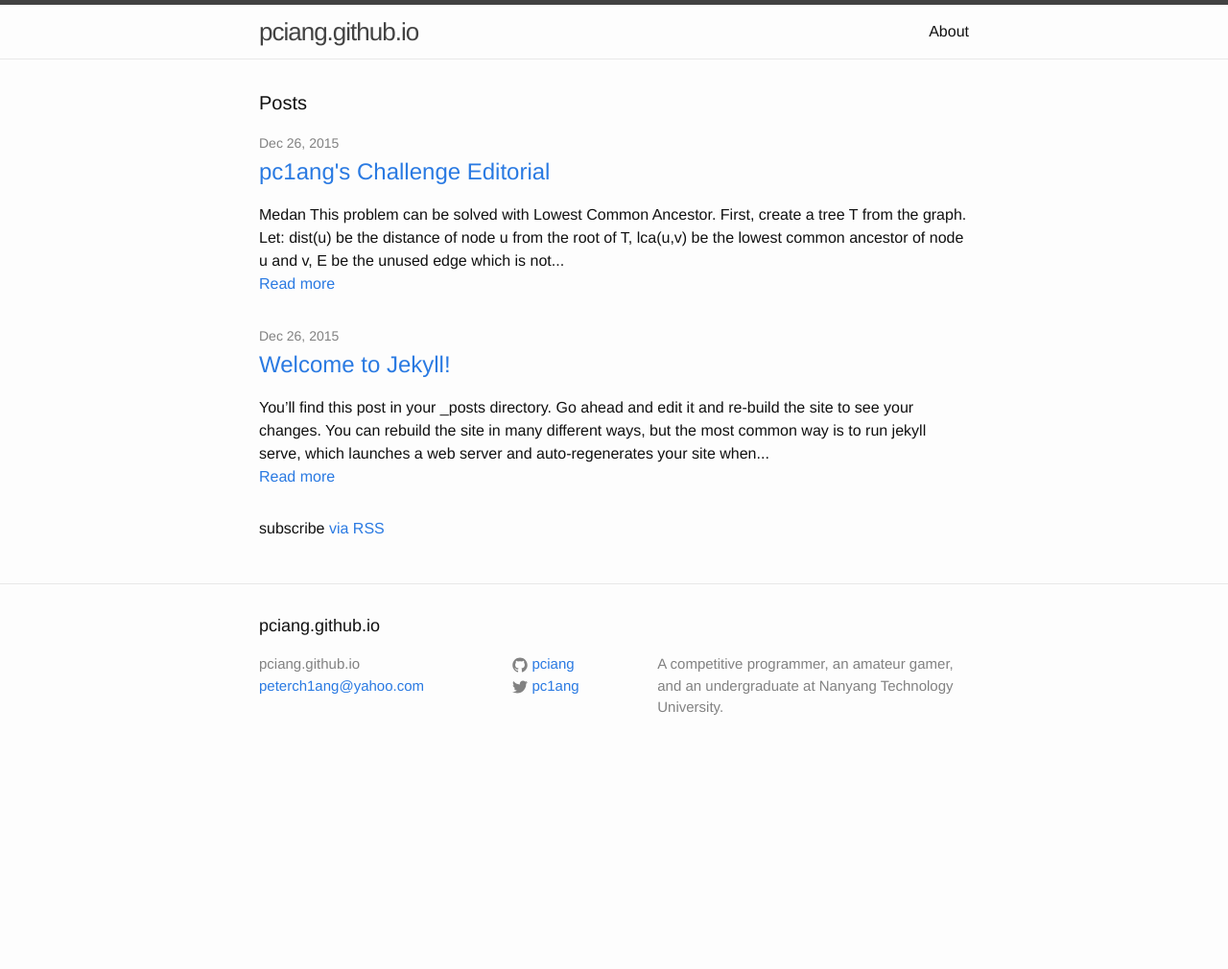
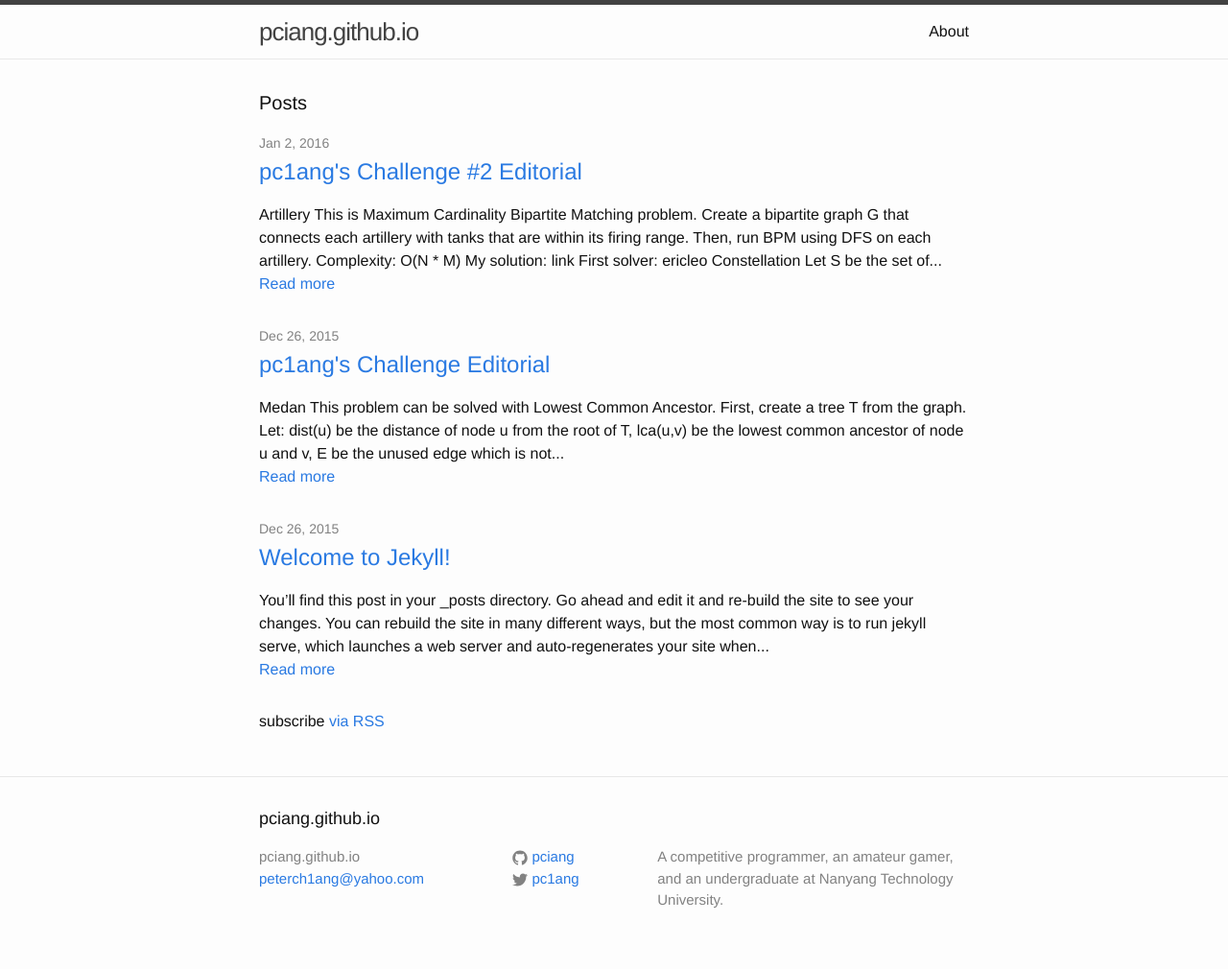
Before and after one commit to pciang/pciang.github.io, a Jekyll site: the page built from index.html, in a window 1280 px wide. Shown: the whole page at 96% size. Built offline with Jekyll 4.4.1, drawn with Linux system fonts in a browser that asks for light colours; before the commit the page ends 900 px from its top, so only the background shows below that.

Commit message:
Added editorial for challenge #2

```diff
--- a/_includes/head.html
+++ b/_includes/head.html
@@ -9,4 +9,5 @@
   <link rel="stylesheet" href="{{ "/css/main.css" | prepend: site.baseurl }}">
   <link rel="canonical" href="{{ page.url | replace:'index.html','' | prepend: site.baseurl | prepend: site.url }}">
   <link rel="alternate" type="application/rss+xml" title="{{ site.title }}" href="{{ "/feed.xml" | prepend: site.baseurl | prepend: site.url }}">
+  <script src="http://cdn.mathjax.org/mathjax/latest/MathJax.js?config=TeX-AMS-MML_HTMLorMML" type="text/javascript"></script>
 </head>
--- a/_posts/2015-12-27-welcome-to-jekyll.markdown
+++ b/_posts/2015-12-27-welcome-to-jekyll.markdown
@@ -2,7 +2,7 @@
 layout: post
 title:  "Welcome to Jekyll!"
 date:   2015-12-27 00:26:10 +0700
-categories: jekyll update
+categories: blog
 excerpt_separator: <!--more-->
 ---
 You’ll find this post in your `_posts` directory. Go ahead and edit it and re-build the site to see your changes. You can rebuild the site in many different ways, but the most common way is to run `jekyll serve`, which launches a web server and auto-regenerates your site when a file is updated.
--- /dev/null
+++ b/_posts/2016-01-02-pc1angs-challenge2-editorial.markdown
@@ -0,0 +1,53 @@
+---
+layout: post
+title:  "pc1ang's Challenge #2 Editorial"
+date:   2016-01-2 23:59:00 +0700
+categories: blog
+excerpt_separator: <!--more-->
+---
+
+### [Artillery][artillery]
+
+This is [Maximum Cardinality Bipartite Matching][MCBM] problem. Create a bipartite graph `G` that connects each artillery with tanks that are within its firing range. Then, run BPM using DFS on each artillery.
+
+Complexity: `O(N * M)` <br />
+My solution: [link](https://www.hackerrank.com/contests/pc1angs-challenge-2/challenges/artillery/submissions/code/4407517)<br />
+First solver: [ericleo][ericleo]
+
+---
+
+### [Constellation][constellation]
+
+Let `S` be the set of all geometry lines that pass through every pair of stars. We need to choose a subset `T` of parallel lines from `S` which has the maximum `|T|`.
+
+We can first create an array of geometry lines from all pair of stars. The triplet $$ (A, B, C) $$ for each line $$ Ax + By + C = 0 $$ is as follow:
+
+$$ dx = x_i - x_j; \ dy = y_i - y_j $$
+
+$$ A = dy; \ B = -dx; \ C = -x_i * dy + y_i * dx $$
+
+The tricky part is that two identical lines may have different triplet $$ (A, B, C) $$. Be sure to simplify every triplet to $$ (A / k, B / k, C / k) $$, where $$ k = gcd(A, B, C) $$. Also, a line with triplet $$ (A, B, C) $$ is identical with another line with triplet $$ (-A, -B, -C) $$.
+
+When you have generate all triplets from each pair of stars, sort them and remove duplicates. Then, you should be able to search the maximum number of parallel lines that can be formed.
+
+Complexity: `O(N^2 lg N)` <br />
+Prabowo's solution: [link](https://www.hackerrank.com/contests/pc1angs-challenge-2/challenges/constellation/submissions/code/4407607) <br />
+No first solver
+
+---
+
+### [Soda Drink][soda-drink]
+
+Easiest problem in the contest. Just binary search the answer, but look out for $$ k = 1 $$ (most people missed this).
+
+Complexity: $$ O( T \ log_kN) $$<br />
+My solution: [link](https://www.hackerrank.com/contests/pc1angs-challenge-2/challenges/soda-drink/submissions/code/4406528)<br />
+First solver: [kenrick95][kenrick95]
+
+[artillery]: https://www.hackerrank.com/contests/pc1angs-challenge-2/challenges/artillery
+[MCBM]: https://en.wikipedia.org/wiki/Matching_%28graph_theory%29
+[hopcroft]: https://en.wikipedia.org/wiki/Hopcroft%E2%80%93Karp_algorithm
+[constellation]: https://www.hackerrank.com/contests/pc1angs-challenge-2/challenges/constellation
+[ericleo]: https://www.hackerrank.com/ericleo
+[soda-drink]: https://www.hackerrank.com/contests/pc1angs-challenge-2/challenges/soda-drink
+[kenrick95]: https://www.hackerrank.com/kenrick95
```
